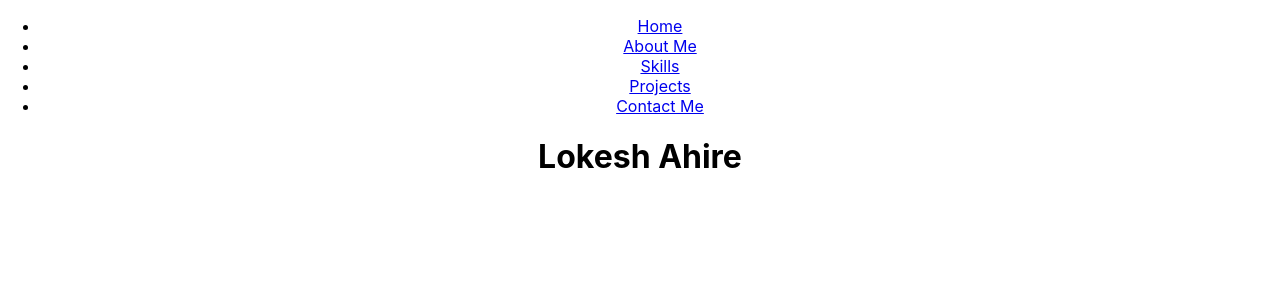
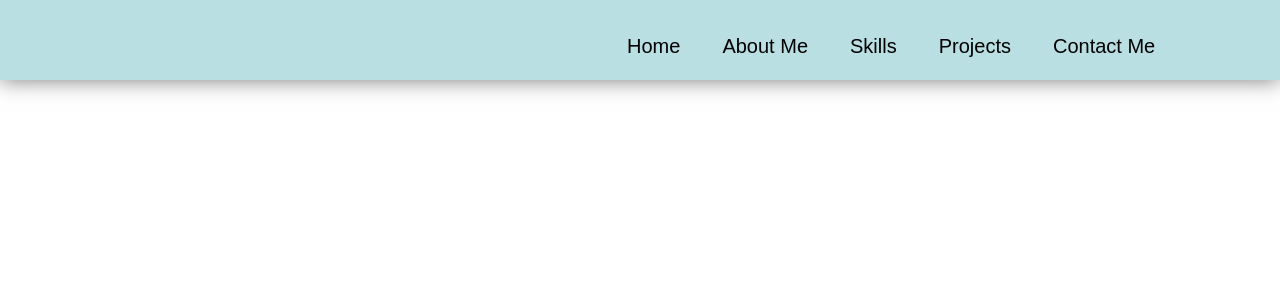
Before and after one commit to lokeshahire/lokeshahire.github.io, a React (Create React App) app: page / in a window 1280 px wide. Shown: the top 300 px of the page. Built offline with nearby package versions, Linux system fonts and the light colour scheme.

Commit message:
navbar route

```diff
--- a/public/index.html
+++ b/public/index.html
@@ -5,6 +5,7 @@
     <link rel="icon" href="%PUBLIC_URL%/favicon.ico" />
     <meta name="viewport" content="width=device-width, initial-scale=1" />
     <meta name="theme-color" content="#000000" />
+    <script src="https://kit.fontawesome.com/4dda17a970.js" crossorigin="anonymous"></script>
     <meta
       name="description"
       content="Web site created using create-react-app"
--- a/src/App.css
+++ b/src/App.css
@@ -1,38 +1,11 @@
-.App {
-  text-align: center;
+* {
+  box-sizing: border-box;
+  margin: 0;
+  padding: 0;
+  font-family: "Montserrat", sans-serif;
 }
-
-.App-logo {
-  height: 40vmin;
-  pointer-events: none;
+#footName {
+  background-color: rgb(202, 202, 202);
+  padding: 2px 4px;
+  border-radius: 3px;
 }
-
-@media (prefers-reduced-motion: no-preference) {
-  .App-logo {
-    animation: App-logo-spin infinite 20s linear;
-  }
-}
-
-.App-header {
-  background-color: #282c34;
-  min-height: 100vh;
-  display: flex;
-  flex-direction: column;
-  align-items: center;
-  justify-content: center;
-  font-size: calc(10px + 2vmin);
-  color: white;
-}
-
-.App-link {
-  color: #61dafb;
-}
-
-@keyframes App-logo-spin {
-  from {
-    transform: rotate(0deg);
-  }
-  to {
-    transform: rotate(360deg);
-  }
-}
--- a/src/App.js
+++ b/src/App.js
@@ -5,7 +5,6 @@ function App() {
   return (
     <div className="App">
       <Navbar />
-      <h1>Lokesh Ahire</h1>
     </div>
   );
 }
--- a/src/components/Navbar.css
+++ b/src/components/Navbar.css
@@ -18,6 +18,7 @@ span.font0 {
     align-items: center;
     font-size: 1.2rem;
     padding-right: 2%;
+    background-color: #b9dfe3;
     box-shadow: 0px 1px 20px rgba(51, 51, 51, 0.6);
 }
 
@@ -104,7 +105,7 @@ nav .nav-linksX:hover {
     display: none;
 }
 
-@media screen and (max-width: 960px) {
+@media screen and (max-width: 850px) {
     .NavbarItemsX {
         position: relative;
     }
@@ -119,6 +120,7 @@ nav .nav-linksX:hover {
         width: 100%;
         height: 60vh;
         position: absolute;
+
         top: 80px;
         left: -100%;
         opacity: 1;
@@ -127,7 +129,7 @@ nav .nav-linksX:hover {
     }
 
     .nav-menuX.activeX {
-        background: #242222;
+        background: #b9dfe3;
         left: 0;
         opacity: 1;
         transition: all 0.5s ease;
--- a/src/components/Navbar.jsx
+++ b/src/components/Navbar.jsx
@@ -1,41 +1,70 @@
 import { Link } from "react-router-dom";
-// import "./Navbar.css";
+import "./Navbar.css";
+import "./Agustina.woff";
+import { useState } from "react";
 
 function Navbar() {
+  const [click, setClick] = useState(false);
+
+  const handleClick = () => setClick(!click);
+
+  const closeMobileMenu = (id) => {
+    const section = document.querySelector(id);
+    section.scrollIntoView({ behavior: "smooth", block: "start" });
+    setClick(false);
+  };
+
   return (
     <div>
-      <nav className="navbarX sticky">
-        {/* <a href="" className="navbar-logoX" >
-          {navbar_name}
-        </a>
+      <nav className="navbarX sticky main">
         <div className="menu-iconX" onClick={handleClick}>
           <i className={click ? "fas fa-times" : "fas fa-bars"} />
-        </div> */}
-        <ul>
+        </div>
+        <ul className={click ? "nav-menuX activeX" : "nav-menuX"}>
           <li className="nav-itemX">
-            <Link to="/" className="nav-linksX">
+            <Link
+              to="/"
+              className="nav-linksX"
+              onClick={() => closeMobileMenu("#main")}
+            >
               Home
             </Link>
           </li>
 
           <li className="nav-itemX">
-            <Link to="/" className="nav-linksX">
+            <Link
+              to="/"
+              className="nav-linksX"
+              onClick={() => closeMobileMenu("#aboutme")}
+            >
               About Me
             </Link>
           </li>
           <li className="nav-itemX">
-            <Link to="/" className="nav-linksX">
+            <Link
+              to="/"
+              className="nav-linksX"
+              onClick={() => closeMobileMenu("#whatido")}
+            >
               Skills
             </Link>
           </li>
 
           <li className="nav-itemX">
-            <Link to="/s" className="nav-linksX">
+            <Link
+              to="/s"
+              className="nav-linksX"
+              onClick={() => closeMobileMenu("#projects")}
+            >
               Projects
             </Link>
           </li>
           <li className="nav-itemX">
-            <Link to="/s" className="nav-linksX">
+            <Link
+              to="/s"
+              className="nav-linksX"
+              onClick={() => closeMobileMenu("#contact")}
+            >
               Contact Me
             </Link>
           </li>
```
Also changed, not shown: src/components/Agustina.woff (added).
